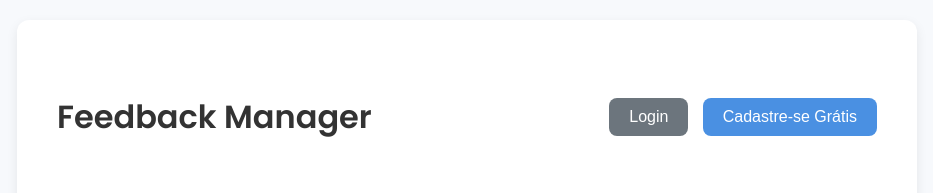
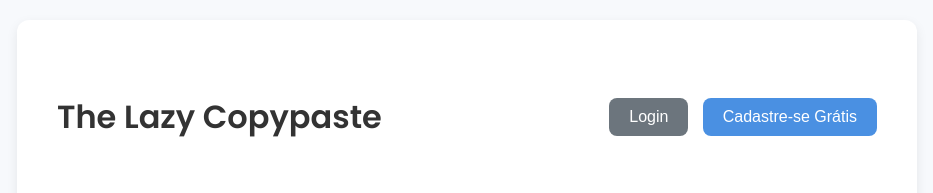
Before and after one commit to papaiel-dev/The-Lazy-Copypaste, a website: page public/index.html in a window 1280 px wide. Shown: the top 193 px of the page, without its empty margins (173-1106 px from the left). Drawn offline with nearby package versions, Linux system fonts and the light colour scheme.

Commit message:
Feat: Atualização do nome da aplicação

```diff
--- a/public/index.html
+++ b/public/index.html
@@ -3,7 +3,7 @@
 <head>
     <meta charset="UTF-8">
     <meta name="viewport" content="width=device-width, initial-scale=1.0">
-    <title>Bem-vindo ao Feedback Manager</title>
+    <title>Bem-vindo(a) ao The Lazy Copypaste</title>
     <link rel="preconnect" href="https://fonts.googleapis.com">
     <link rel="preconnect" href="https://fonts.gstatic.com" crossorigin>
     <link href="https://fonts.googleapis.com/css2?family=Poppins:wght@400;500;600;700&display=swap" rel="stylesheet">
@@ -12,7 +12,7 @@
 <body class="public-view">
     <div class="container landing-page">
         <header class="landing-header">
-            <h1>Feedback Manager</h1>
+            <h1>The Lazy Copypaste</h1>
             <nav>
                 <button class="btn-secondary" data-action="login">Login</button>
                 <button class="btn-primary" data-action="register">Cadastre-se Grátis</button>
```
Also changed, not shown: README.md.
